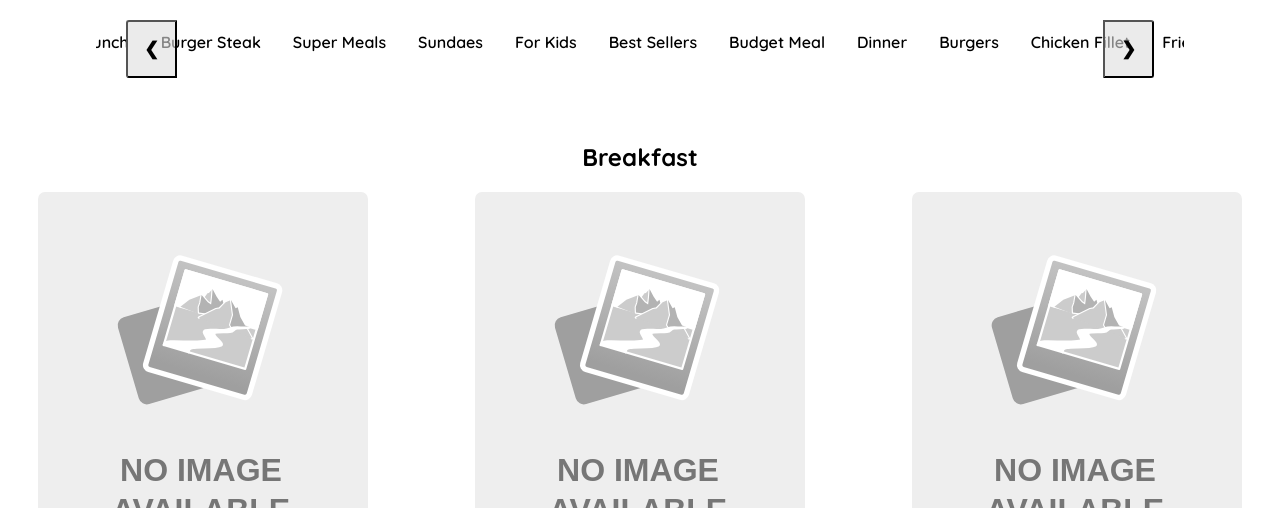
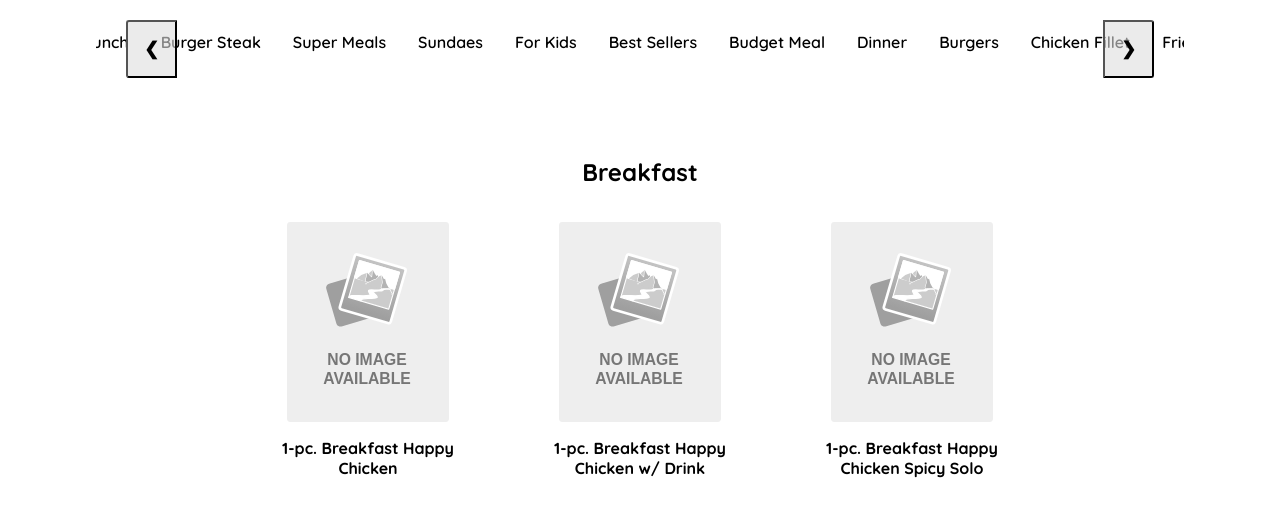
Before and after one commit to xamdp/restaurant-page, a website built with webpack: page src/template.html in a window 1280 px wide. Both pictures are taken after a click on the button "Menu". Shown: the part 292-800 px from the top of the page. Built offline with nearby package versions, Linux system fonts and the light colour scheme.

Commit message:
feat: add cardloader and viewmenu

```diff
--- a/src/category/ViewMenu.js
+++ b/src/category/ViewMenu.js
@@ -5,7 +5,7 @@ function ViewMenu() {
 	const menuDiv = document.querySelector("#menu-div")
 
 	const categoryTitleDiv = document.createElement("div")
-	categoryTitleDiv.className = "caterory-title-div"
+	categoryTitleDiv.className = "category-title-div"
 
 	const categoryHeading = document.createElement("h2");
 	categoryHeading.textContent = "Breakfast"
@@ -16,6 +16,9 @@ function ViewMenu() {
 	wrapper.className = "wrapper"
 	wrapper.append(categoryTitleDiv)
 
+	const gridWrapper = document.createElement("div")
+	gridWrapper.className = "grid-wrapper"
+
 	const cardsWrapper = document.createElement("div")
 	cardsWrapper.className = "cards-wrapper"
 
@@ -24,7 +27,8 @@ function ViewMenu() {
 		cardsWrapper.append(card)
 	})
 
-	wrapper.append(cardsWrapper)
+	gridWrapper.append(cardsWrapper)
+	wrapper.append(gridWrapper)
 	menuDiv.append(wrapper)
 }
 
--- a/src/category/categories.js
+++ b/src/category/categories.js
@@ -25,4 +25,5 @@ export const meals = [
 	{ img: noMeal, text: "Beef Tapa Solo" },
 	{ img: noMeal, text: "Beef Tapa w/ Drink" },
 	{ img: noMeal, text: "Corned Beef Solo" },
+	{ img: noMeal, text: "Corned Beef w/ Drink" },
 ]
--- a/src/styles.css
+++ b/src/styles.css
@@ -87,6 +87,12 @@ nav button {
 	border: none;
 	border-radius: 7px;
 	background-color: var(---logo-text);
+}
+
+nav #home-btn,
+nav #menu-btn,
+nav #about-btn {
+	cursor: pointer;
 }
 
 #content {
@@ -323,15 +329,62 @@ nav button {
 }
 
 .wrapper {
+	display: grid;
+	grid-template-columns: 1fr 1fr 1fr 1fr 1fr;
+	grid-template-rows: 100px 1fr 1fr 1fr;
+}
+
+.category-title-div {
+	display: grid;
+	grid-column: 3/4;
+	grid-row: 1;
+}
+
+.category-heading {
 	display: flex;
-	flex-direction: column;
-	text-align: center;
+	justify-self: center;
+	align-self: center;
+}
+
+.grid-wrapper {
+	display: grid;
+	grid-template-columns: repeat(3, 1fr);
+	grid-template-rows: repeat(3, 1fr);
+	grid-column: 2/5;
+	grid-row: 2/5;
 }
 
 .cards-wrapper {
 	display: grid;
-	grid-template-columns: 1fr 1fr 1fr;
-	gap: 30px;
+	grid-template-columns: repeat(3, 1fr);
+	grid-template-rows: repeat(3, 1fr);
+	grid-column: 1/4;
+	grid-row: 1/4;
+	gap: 3rem;
+}
+
+.card-div {
+	display: flex;
+	flex-direction: column;
+	justify-content: center;
+	align-items: center;
+	text-align: center;
+}
+
+.card-div p {
+	font-size: 1rem;
+	font-weight: 700;
+}
+
+.img-wrapper {
+	display: flex;
+	justify-content: center;
+	align-items: center;
+}
+
+.img-wrapper img {
+	width: auto;
+	height: 200px;
 }
 
 
```
